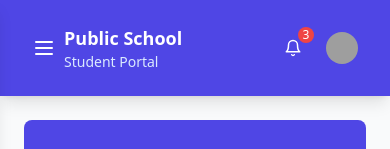
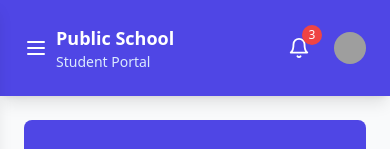
Before and after one commit to ShrivastavaAstha/StudentApp, a React (Vite) app: page / in a window 390 px wide. Shown: the top 149 px of the page. Built offline with nearby package versions, Linux system fonts and the light colour scheme; grey boxes are pictures that could not be loaded.

Commit message:
modified

```diff
--- a/src/components/Header.jsx
+++ b/src/components/Header.jsx
@@ -9,7 +9,7 @@ const Header = ({
 }) => {
   return (
     <header className="bg-indigo-600  text-white shadow-lg">
-      <div className="max-w-7xl mx-auto px-6 py-4 sm:px-6 lg:px-8">
+      <div className="max-w-7xl mx-auto px-4 py-4 sm:px-4 lg:px-8">
         <div className="flex items-center justify-between h-16">
           <div className="flex items-center">
             <button
@@ -43,8 +43,8 @@ const Header = ({
               onClick={onNotificationClick}
               className="p-2 rounded-md hover:bg-white/10 transition-colors relative"
             >
-              <Bell size={18} />
-              <span className="absolute -top-1 -right-1 bg-red-500 text-xs rounded-full h-4 w-4 flex items-center justify-center">
+              <Bell size={22} />
+              <span className="absolute -top-1 -right-1 bg-red-500 text-xs rounded-full h-5 w-5 flex items-center justify-center">
                 3
               </span>
             </button>
```
